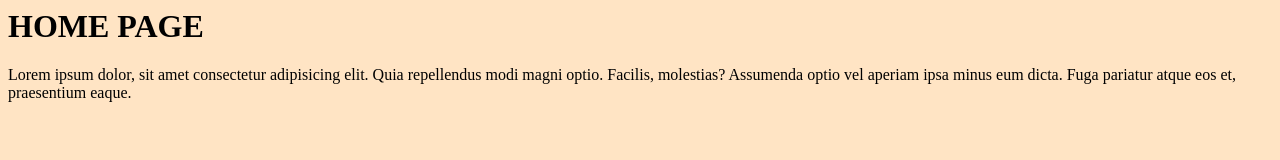
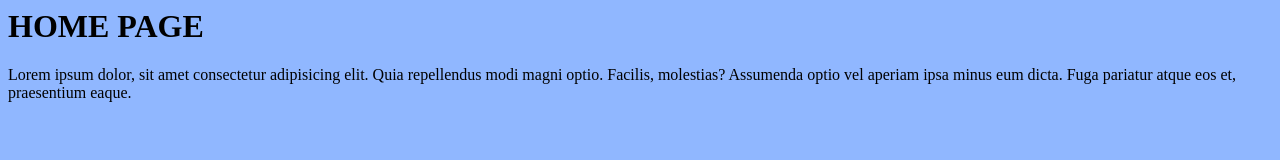
Before and after one commit to aoaae/git-workshop, a plain HTML site: page index.html in a window 1280 px wide. Drawn offline with Linux system fonts and the light colour scheme.

Commit message:
edit web background to blue

```diff
--- a/css/style.css
+++ b/css/style.css
@@ -1,3 +1,3 @@
 body {
-  background-color: bisque;
+  background-color: rgb(144, 183, 255);
 }
```
